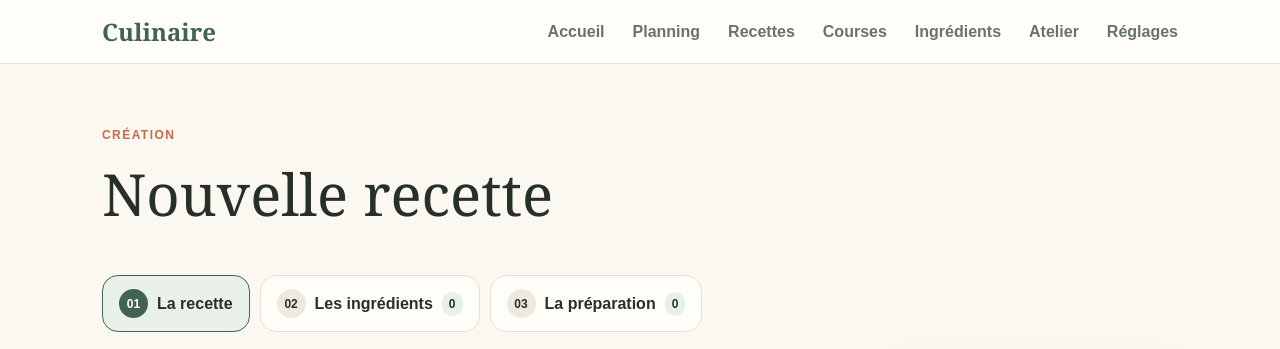
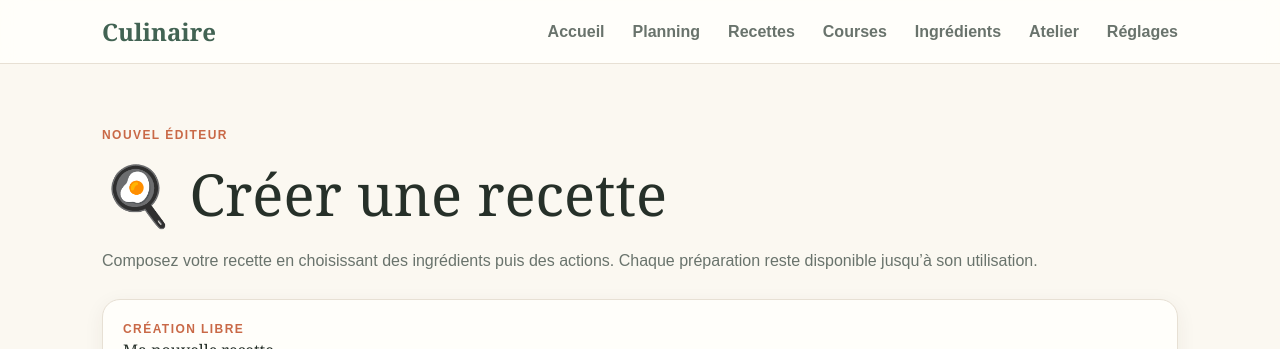
Before and after one commit to Bapeuh/Culinaire, a Next.js app: page /recipes/new in a window 1280 px wide. Shown: the top 349 px of the page. Built offline with nearby package versions, Linux system fonts and the light colour scheme; no server answers; the database is empty.

Commit message:
feat: use action graph editor for new recipes

```diff
--- a/src/app/recipes/new/page.tsx
+++ b/src/app/recipes/new/page.tsx
@@ -1 +1,7 @@
-import {prisma} from "@/lib/prisma";import RecipeForm from "@/components/RecipeForm";export const dynamic="force-dynamic";export default async function NewRecipe(){const ingredients=await prisma.ingredient.findMany({orderBy:{name:"asc"}});return <><section className="hero"><p className="eyebrow">Création</p><h1>Nouvelle recette</h1></section><RecipeForm ingredients={ingredients}/></>}
+import {prisma} from "@/lib/prisma";
+import GraphRecipeForm from "@/components/GraphRecipeForm";
+export const dynamic="force-dynamic";
+export default async function NewRecipe(){
+ const ingredients=await prisma.ingredient.findMany({orderBy:{name:"asc"},select:{id:true,name:true,category:true,defaultUnit:true}});
+ return <><section className="hero"><p className="eyebrow">Nouvel éditeur</p><h1>🍳 Créer une recette</h1><p className="muted">Composez votre recette en choisissant des ingrédients puis des actions. Chaque préparation reste disponible jusqu’à son utilisation.</p></section><GraphRecipeForm ingredients={ingredients}/></>;
+}
```
